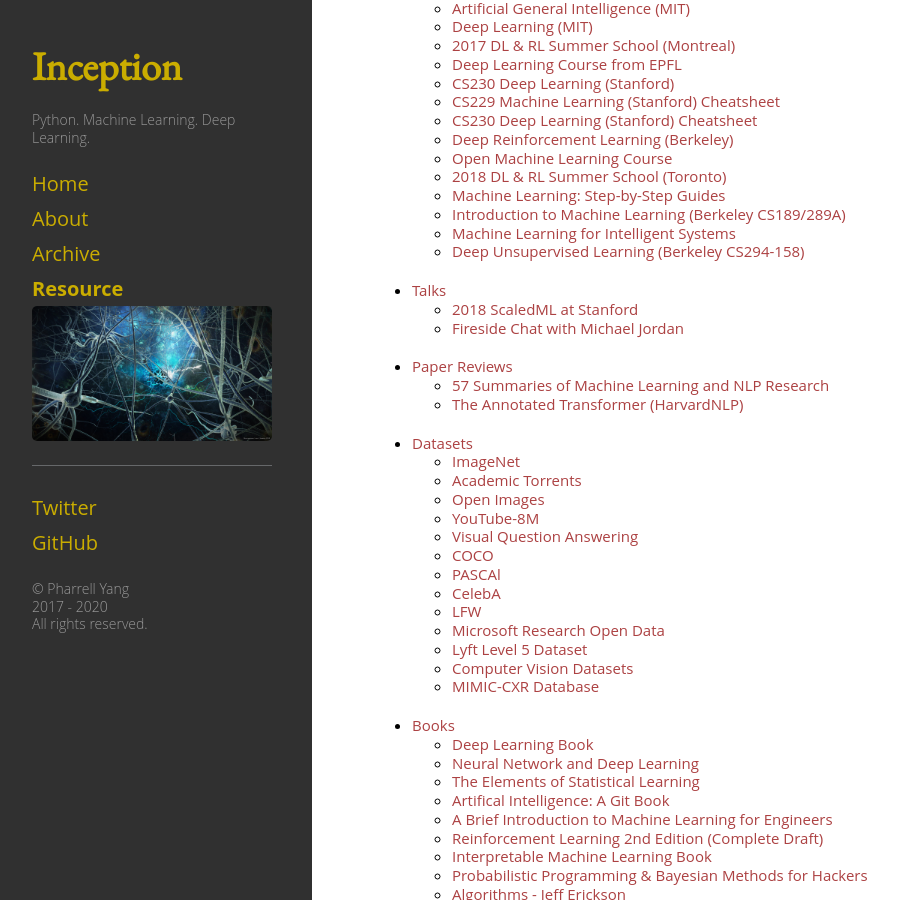
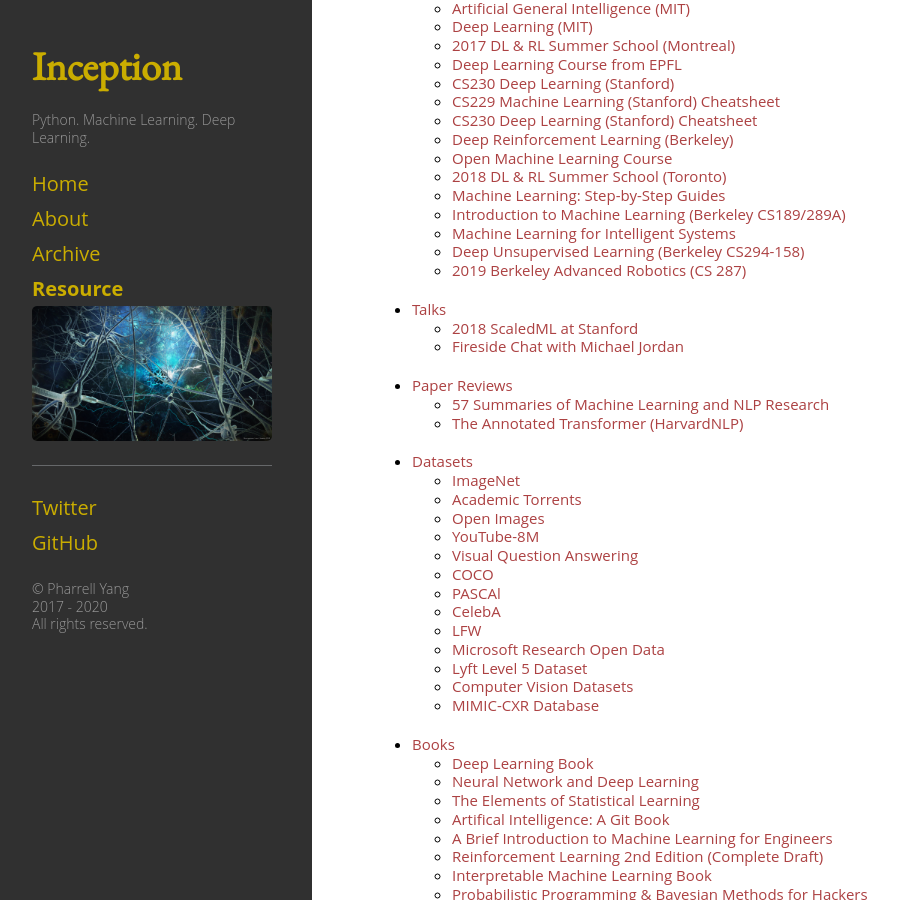
Before and after one commit to pharrellyhy/pharrellyhy.github.io.bakcup, a Jekyll site: the page built from resource.md, in a window 1280 px wide and 900 px high, scrolled down 2748 px. Shown: the whole window, without its empty margins (8-906 px from the left). Built offline with Jekyll 4.4.1, drawn with Linux system fonts in a browser that asks for light colours.

Commit message:
updates resource

```diff
--- a/_data/nav.yml
+++ b/_data/nav.yml
@@ -439,6 +439,8 @@
     - title: "Deep Unsupervised Learning (Berkeley CS294-158)"
       url: "https://sites.google.com/view/berkeley-cs294-158-sp19/home"
 
+    - title: "2019 Berkeley Advanced Robotics (CS 287)"
+      url: "https://people.eecs.berkeley.edu/~pabbeel/cs287-fa19/"
 
 - title: "Talks"
   sublinks:
```
